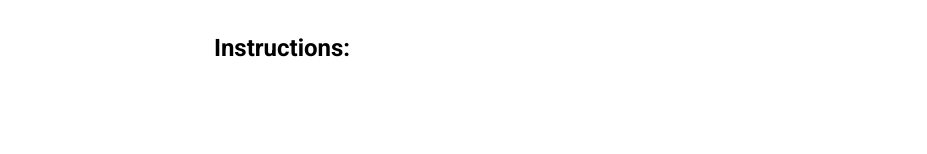
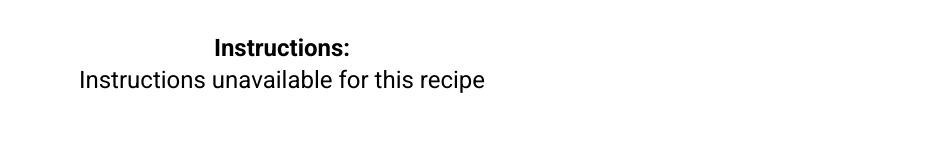
Before and after one commit to CitizenCathay/recipe-app, a Next.js app: page /search/1/1 in a window 1280 px wide. Shown: the part 441-595 px from the top of the page, without its empty margins (176-1103 px from the left). Built offline with nearby package versions, Linux system fonts and the light colour scheme.

Commit message:
Add more details to instructions section

```diff
--- a/src/app/search/[searchResults]/[recipePage]/page.tsx
+++ b/src/app/search/[searchResults]/[recipePage]/page.tsx
@@ -109,11 +109,23 @@ const RecipePage = () => {
                   step: string;
                   length: { number: number; units: string };
                 }[]
-              )?.map((step) => (
-                <li key={step.number} className="mt-2">
-                  {step.step}
-                </li>
-              ))
+              )?.length > 0 ? (
+                /* @ts-ignore */ (
+                  selectedRecipe?.analyzedInstructions?.[0]?.steps as {
+                    number: number;
+                    step: string;
+                    length: { number: number; units: string };
+                  }[]
+                ).map((step) => (
+                  <li key={step.number} className="mt-2">
+                    {step.step}
+                  </li>
+                ))
+              ) : (
+                <p className="text-2xl">
+                  Instructions unavailable for this recipe
+                </p>
+              )
             }
           </ol>
         </section>
```
